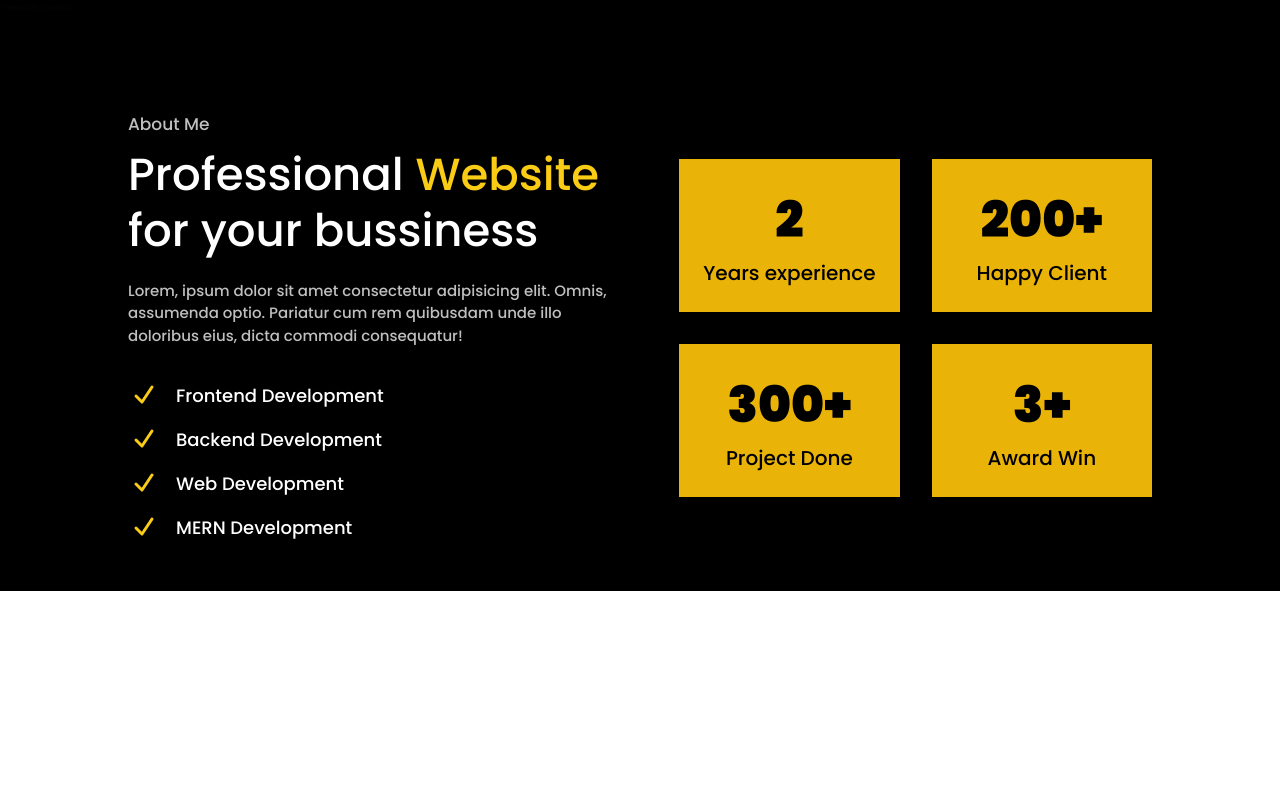
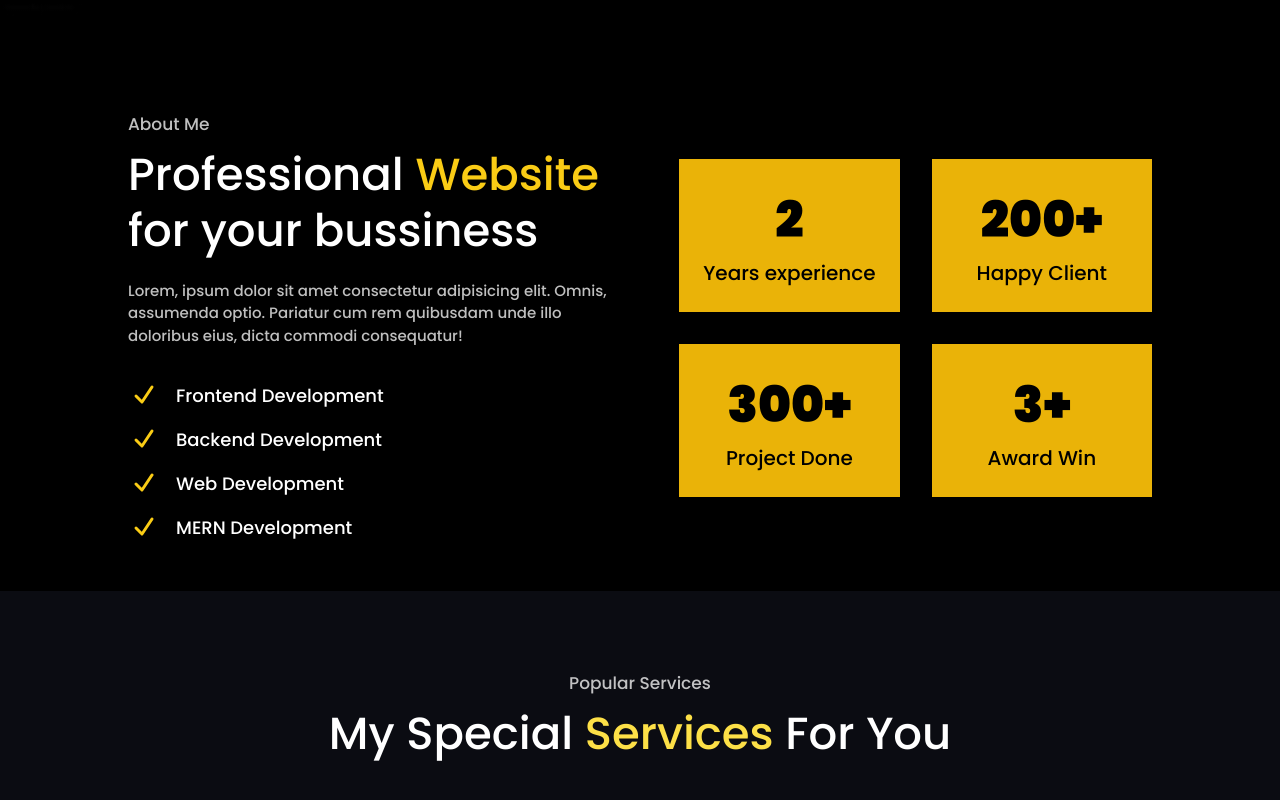
Before and after one commit to AleksandrKompanetc/react-app-portfolio, a Next.js app: page / in a window 1280 px wide. Shown: the part 784-1584 px from the top of the page. Before the commit the page ends 1375 px from the top, so only its background shows below. Built offline with nearby package versions, Linux system fonts and the light colour scheme.

Commit message:
adding component Services

```diff
--- /dev/null
+++ b/components/Services.tsx
@@ -0,0 +1,19 @@
+import React from 'react'
+
+const Services = () => {
+  return (
+    <div className='pt-[5rem] pb-[3rem] bg-[#0b0c12]'>
+      <div className='text-center'>
+        <p className='heading__mini'>Popular Services</p>
+        <h1 className='heading__primary'>My Special <span className='text-yellow-300'>Services</span> For You</h1>
+      </div>
+      <div className='pt-[5rem] w-[80%] mx-auto grid grid-cols-1 md:grid-cols-2 lg:grid-cols-3 gap-[3rem] items-center'>
+        <div>
+
+        </div>
+      </div>
+    </div>
+  )
+}
+
+export default Services
--- a/pages/index.tsx
+++ b/pages/index.tsx
@@ -2,6 +2,7 @@ import AboutMe from '@/components/AboutMe';
 import Hero from '@/components/Hero';
 import Nav from '@/components/Nav';
 import NavMobile from '@/components/NavMobile';
+import Services from '@/components/Services';
 import React, { useState } from 'react';
 
 const HomePage = () => {
@@ -16,6 +17,7 @@ const HomePage = () => {
       <Nav openNav={showNavHandler} />
       <Hero />
       <AboutMe />
+      <Services />
     </div>
   )
 }
```
